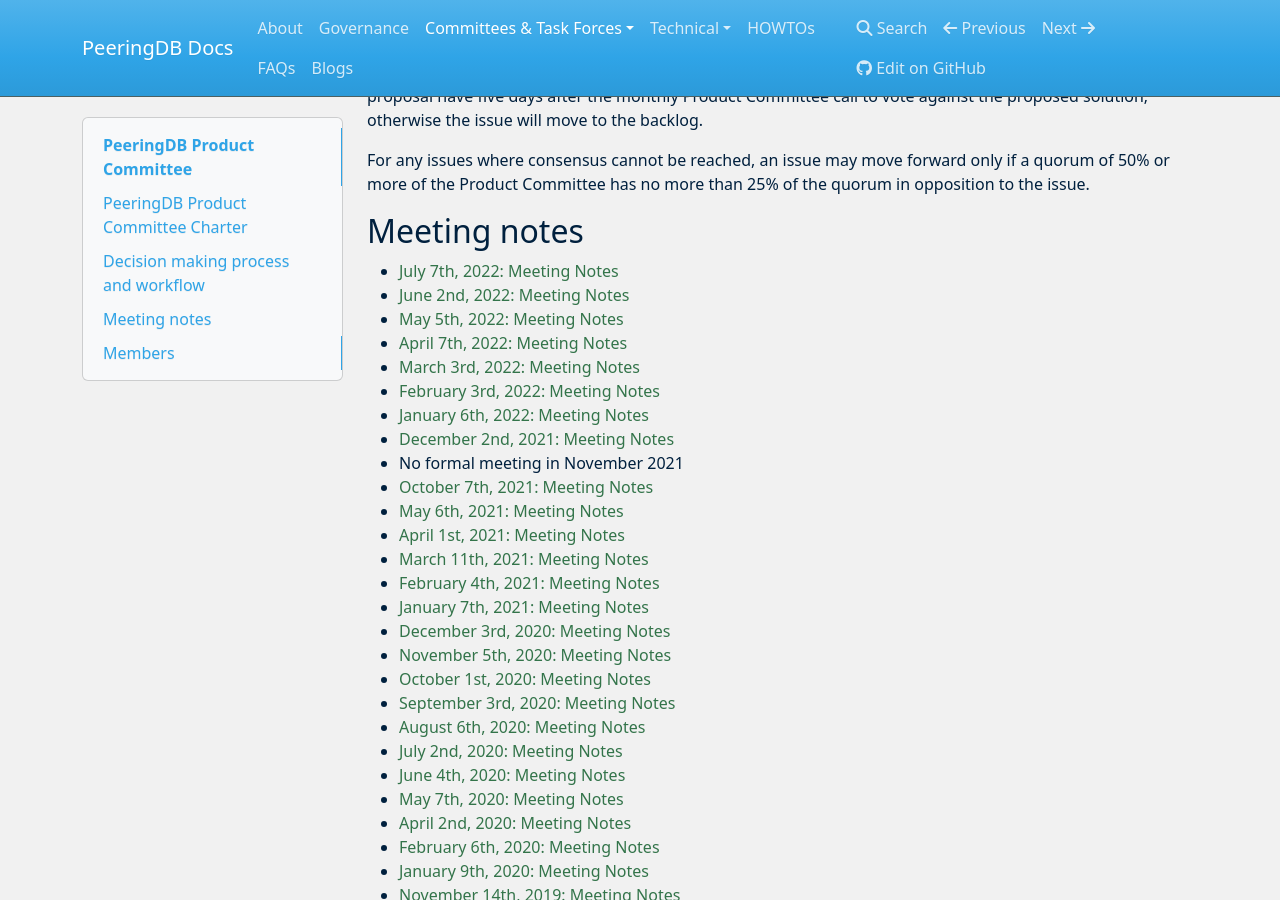
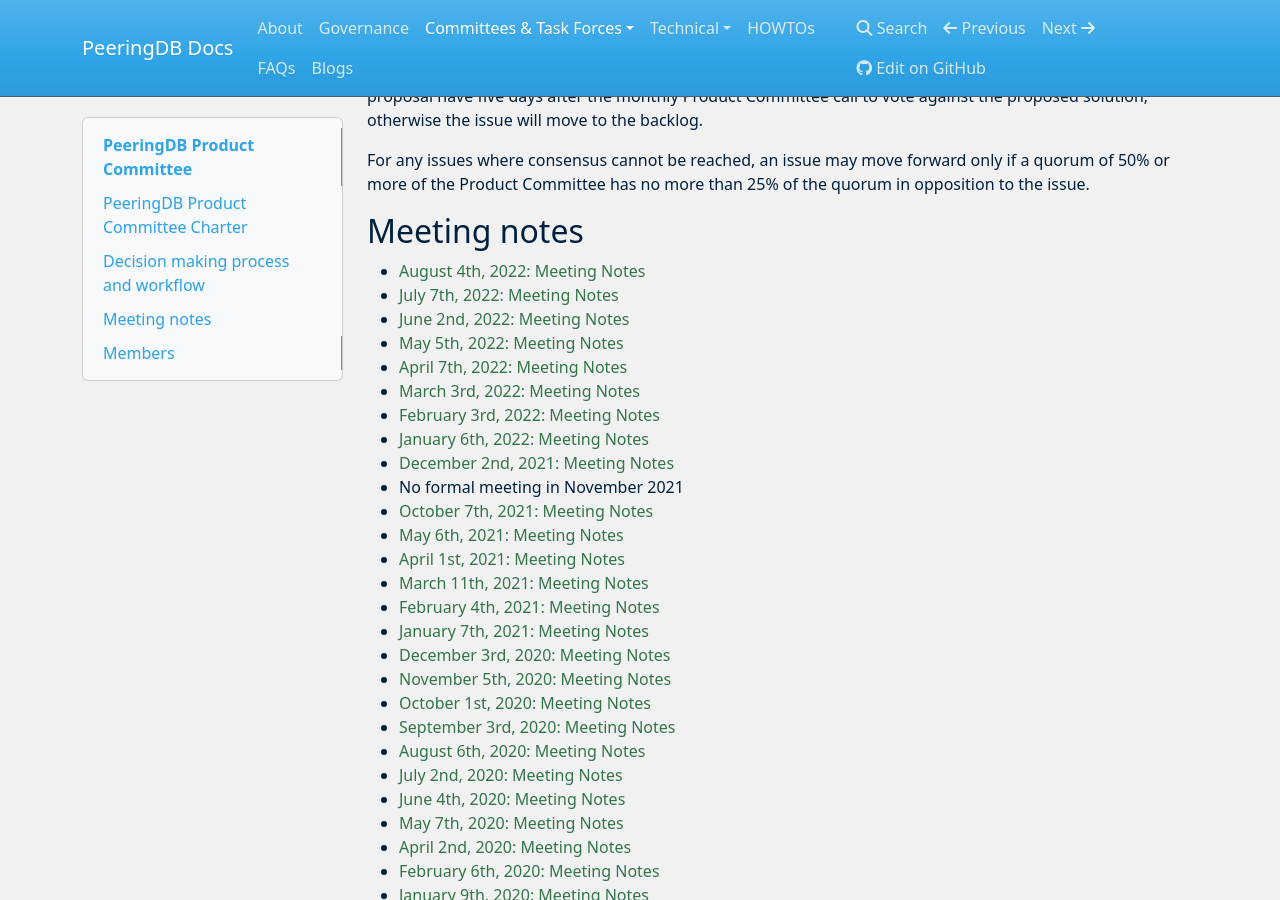
Before and after one commit to peeringdb/docs, an MkDocs documentation site: the page built from docs/committee/product/index.md, in a window 1280 px wide and 900 px high, scrolled down 2499 px. Built offline with MkDocs 1.6.1, drawn with Linux system fonts in a browser that asks for light colours; nearby versions of some CDN libraries.

Commit message:
Notes from August 2022 PC Meeting
Notes from today's PC meeting

```diff
--- a/docs/committee/product/index.md
+++ b/docs/committee/product/index.md
@@ -9,6 +9,7 @@
 
 ## Meeting notes
 
+- [August 4th, 2022: Meeting Notes](notes/2022-08-04_Product_Committee_Notes.pdf)
 - [July 7th, 2022: Meeting Notes](notes/2022-07-07_Product_Committee_Notes.pdf)
 - [June 2nd, 2022: Meeting Notes](notes/2022-06-02_Product_Committee_Notes.pdf)
 - [May 5th, 2022: Meeting Notes](notes/2022-05-05_Product_Committee_Notes.pdf)
```
Also changed, not shown: 1 other file.
